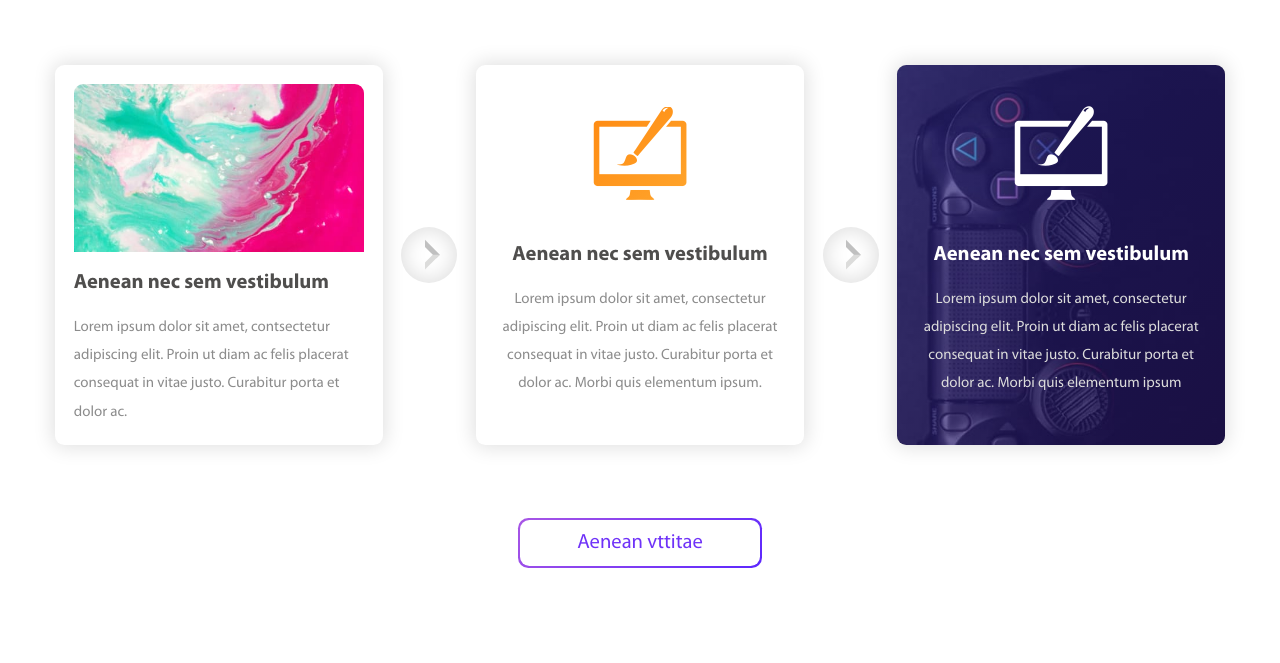
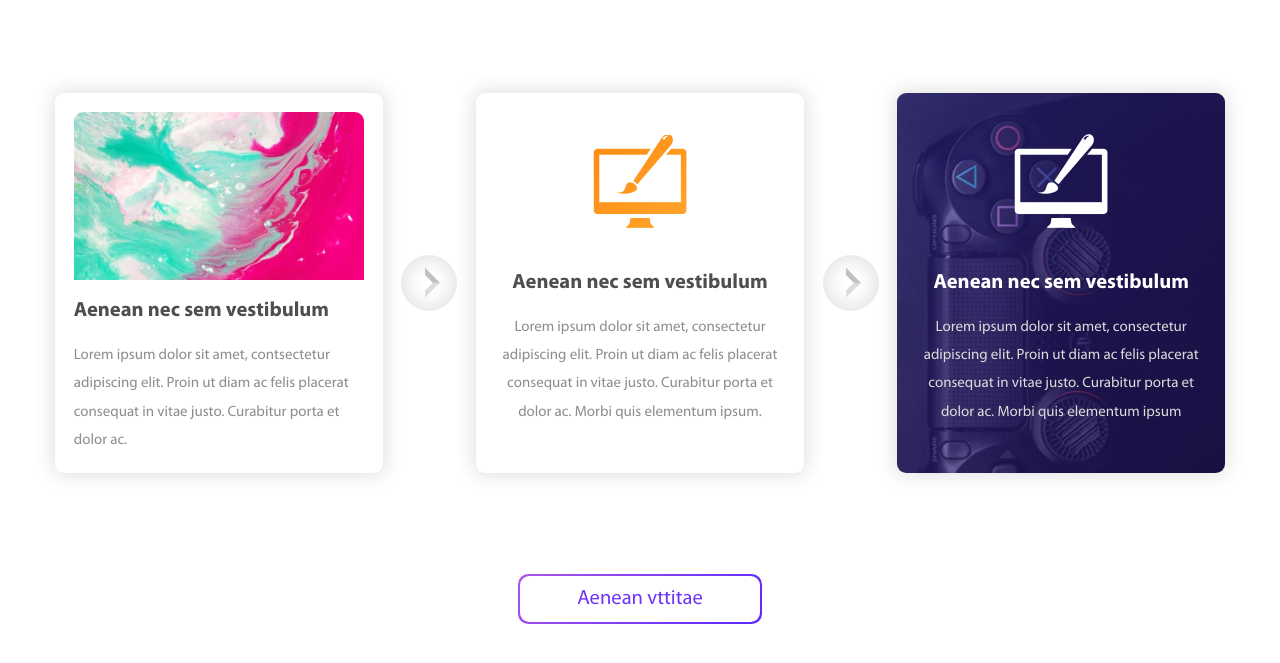
Before and after one commit to khk95/ad-visions-test-code, a website: page index.html in a window 1280 px wide. Shown: the part 169-832 px from the top of the page. Drawn offline with Linux system fonts and the light colour scheme; files whose address does not match are found by name.

Commit message:
additional cards

```diff
--- a/index.html
+++ b/index.html
@@ -19,7 +19,7 @@
 
         <section class="page__cards row justify-content-center">
 
-            <div class="col-xs-12 col-lg-6 col-xl-auto d-flex p-xl-0">
+            <div class="col-xs-12 col-lg-6 col-xl-auto d-flex p-xl-0 my-xl-5">
                 <div class="card card--custom border-effect">
                     <a href="javascript:;" class="link"></a>
                     <img class="card-img-top" src="./dist/img/pic1.jpg" alt="Picture one">
@@ -38,7 +38,7 @@
                 <div class="step-circle"></div>
             </div>
 
-            <div class="col-xs-12 col-lg-6 col-xl-auto d-flex p-xl-0">
+            <div class="col-xs-12 col-lg-6 col-xl-auto d-flex p-xl-0 my-xl-5">
                 <div class="card card--custom fill-effect">
                     <a href="javascript:;" class="link"></a>
                     <span class="card-icon card-icon--scallable card-icon--gradient icon-desktop"></span>
@@ -53,7 +53,7 @@
                 <div class="step-circle"></div>
             </div>
 
-            <div class="col-xs-12 col-xl-auto d-flex mt-0 mt-lg-5 mt-xl-0 p-xl-0">
+            <div class="col-xs-12 col-lg-6 col-xl-auto d-flex mt-0 mt-lg-5 mt-xl-0 my-xl-5 p-xl-0">
                 <div class="card card--custom card--purple bg-transparent">
                     <a href="javascript:;" class="link"></a>
                     <img class="card-img-bg" src="./dist/img/pic5.jpg" alt="Picture two">
@@ -64,6 +64,34 @@
                     </div>
                   </div>
             </div>
+
+            <!-- <div class="col-xs-12 col-lg-6 col-xl-auto d-flex mt-0 mt-lg-5 mt-xl-0 p-xl-0 my-xl-5">
+                <div class="card card--custom card--purple bg-transparent">
+                    <a href="javascript:;" class="link"></a>
+                    <img class="card-img-bg" src="./dist/img/pic5.jpg" alt="Picture two">
+                    <span class="card-icon icon-desktop"></span>
+                    <div class="card-body text-center">
+                      <h5 class="card-title card-title--dark">Aenean nec sem vestibulum</h5>
+                      <p class="card-text">Lorem ipsum dolor sit amet, consectetur adipiscing elit. Proin ut diam ac felis placerat consequat in vitae justo. Curabitur porta et dolor ac. Morbi quis elementum ipsum</p>
+                    </div>
+                  </div>
+            </div>
+
+            <div class="d-flex d-lg-none d-xl-flex w-100 w-md-auto justify-content-center align-items-center">
+                <div class="step-circle"></div>
+            </div>
+
+            <div class="col-xs-12 col-lg-6 col-xl-auto d-flex mt-0 mt-lg-5 mt-xl-0 my-xl-5 p-xl-0 my-xl-5">
+                <div class="card card--custom card--purple bg-transparent">
+                    <a href="javascript:;" class="link"></a>
+                    <img class="card-img-bg" src="./dist/img/pic5.jpg" alt="Picture two">
+                    <span class="card-icon icon-desktop"></span>
+                    <div class="card-body text-center">
+                      <h5 class="card-title card-title--dark">Aenean nec sem vestibulum</h5>
+                      <p class="card-text">Lorem ipsum dolor sit amet, consectetur adipiscing elit. Proin ut diam ac felis placerat consequat in vitae justo. Curabitur porta et dolor ac. Morbi quis elementum ipsum</p>
+                    </div>
+                  </div>
+            </div> -->
 
             <div class="col-12 text-center page__cards-cta">
                 <a class="btn btn--purple" href="javascript:;">Aenean vttitae</a>
```
